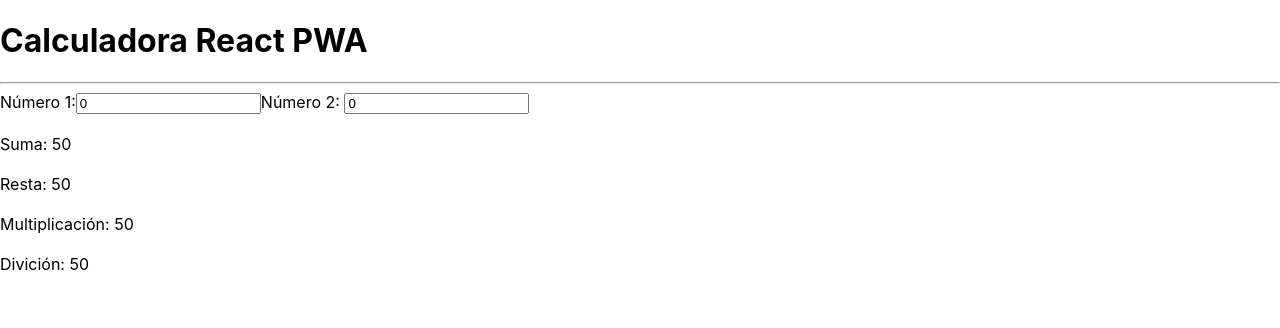
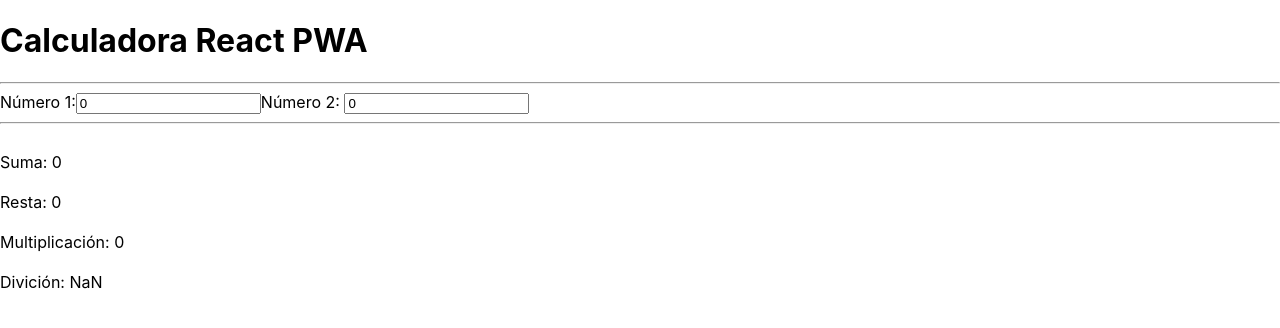
Before and after one commit to diego40g/MyFirstReact, a React (Create React App) app in the folder 04-React-CRA/04-pwa_react/: page / in a window 1280 px wide. Shown: the top 328 px of the page. Built offline with nearby package versions, Linux system fonts and the light colour scheme.

Commit message:
function add, subtrac, multiply, split

```diff
--- a/04-React-CRA/04-pwa_react/src/components/Calculadora.jsx
+++ b/04-React-CRA/04-pwa_react/src/components/Calculadora.jsx
@@ -1,18 +1,10 @@
-import { useState } from 'react'
+import React from 'react'
 import NumberInput from './NumberInput';
-import Result from './Result';
 
 const Calculadora = () => {
-  const [suma, setSuma] = useState(50);
-
   return (
     <div>
         <NumberInput name="Número 1"/>
-        <br/>
-        <Result operacion='Suma' calculo={suma}/>
-        <Result operacion='Resta' calculo={suma}/>
-        <Result operacion='Multiplicación' calculo={suma}/>
-        <Result operacion='Divición' calculo={suma}/>
     </div>
   )
 }
--- a/04-React-CRA/04-pwa_react/src/components/NumberInput.jsx
+++ b/04-React-CRA/04-pwa_react/src/components/NumberInput.jsx
@@ -1,16 +1,14 @@
 import { useState } from 'react'
 import PropTypes from 'prop-types'
+import Result from './Result'
 
 const NumberInput = () => {
-  //const [numeros, setNumeros] = useState(0)
   const [numeros, setNumeros] = useState({
     numero1:0,
     numero2:0
   });
   const {numero1, numero2} = numeros
   const handleChange=(e)=>{
-      //console.log(e)
-      //setNumeros(e.target.value)
     setNumeros({
       //spread mantiene la estrucutra inicial
       ...numeros,
@@ -18,13 +16,13 @@ const NumberInput = () => {
       [e.target.name]: parseFloat(e.target.value),
     });
 
+    //setSuma((actual)=>actual+[e.target.value])
   }
-  /*const handleChange2=(e)=>{
-    setNumeros({
-      numero1: parseFloat(e.target.value),
-      numero2: numero2
-    })
-  }*/
+
+  const sumar = ()=> numero1+numero2;
+  const restar = ()=> numero1-numero2;
+  const multiplicar = ()=> numero1*numero2;
+  const dividir = ()=> numero1/numero2;
 
   return (
     <>
@@ -36,6 +34,11 @@ const NumberInput = () => {
             Número 2: {""}
             <input name="numero2" value={numero2} onChange={handleChange} type="number" />
         </label>
+        <hr />
+        <Result operacion='Suma' calculo={sumar()}/>
+        <Result operacion='Resta' calculo={restar()}/>
+        <Result operacion='Multiplicación' calculo={multiplicar()}/>
+        <Result operacion='Divición' calculo={dividir()}/>
     </>
   )
 }
```
Lines whose indentation alone changed are shown as unchanged.
